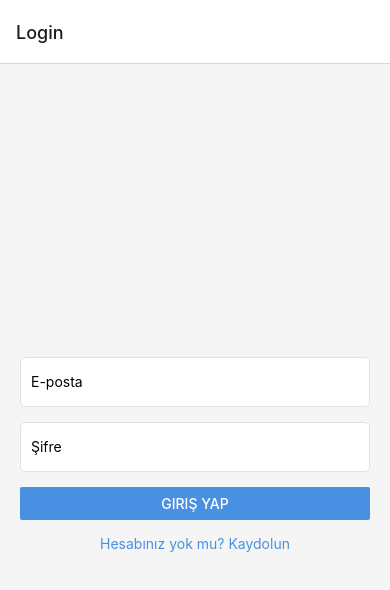
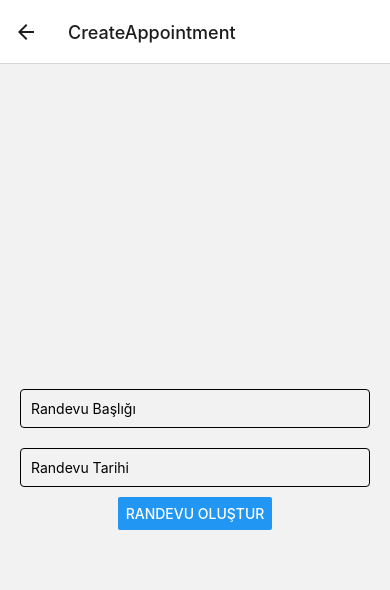
Before and after one commit to AliEl-Hallak/H-Randevu-Sistemi-React-Native, a React Native app: screen /CreateAppointment in a window 390 px wide. Shown: the top 590 px of the page. Built offline with nearby package versions, Linux system fonts and the light colour scheme.

Commit message:
Listeleme Ekleme islemi

```diff
--- a/App.js
+++ b/App.js
@@ -3,20 +3,29 @@ import React from 'react';
 import { NavigationContainer } from '@react-navigation/native';
 import { createNativeStackNavigator } from '@react-navigation/native-stack';
 import LoginScreen from './screens/LoginScreen';
+import CreateAppointmentScreen from './screens/CreateAppointmentScreen';
 import RegistrationScreen from './screens/RegistrationScreen';
 import AppointmentScreen from './screens/AppointmentScreen';
 import AdminScreen from './screens/AdminScreen';
+import ListAppointmentsScreen from './screens/ListAppointmentsScreen';
 import { signOut } from '@firebase/auth';
+import ListOneAppointmentsScreen from './screens/ListOneAppointmentsScreen';
+
 const Stack = createNativeStackNavigator();
 
 const App = () => {
   return (
     <NavigationContainer>
       <Stack.Navigator initialRouteName="Login">
+
         <Stack.Screen name="Login" component={LoginScreen} />
         <Stack.Screen name="Register" component={RegistrationScreen} />
         <Stack.Screen name="Appointment" component={AppointmentScreen} />
         <Stack.Screen name="Admin" component={AdminScreen} />
+        <Stack.Screen name="ListAppointments" component={ListAppointmentsScreen} />
+        <Stack.Screen name="ListoneAppointments" component={ListOneAppointmentsScreen} />
+        <Stack.Screen name="CreateAppointment" component={CreateAppointmentScreen} />
+
       </Stack.Navigator>
     </NavigationContainer>
   );
--- a/package.json
+++ b/package.json
@@ -10,7 +10,8 @@
   },
   "dependencies": {
     "@firebase/auth": "^1.5.0",
-    "@react-native-async-storage/async-storage": "1.18.2",
+    "@react-native-async-storage/async-storage": "^1.18.2",
+    "@react-native-community/datetimepicker": "github:react-native-community/datetimepicker",
     "@react-navigation/native": "^6.1.9",
     "@react-navigation/native-stack": "^6.9.17",
     "expo": "~49.0.15",
--- a/screens/AdminScreen.js
+++ b/screens/AdminScreen.js
@@ -19,19 +19,42 @@ const AdminScreen = ({ navigation, route }) => {
 
     return (
         <View style={styles.container}>
+<TouchableOpacity
+        style={styles.card}
+        onPress={() => navigation.navigate('ListAppointments')}>
+        <Text style={styles.cardTitle}>Randevuları Listele</Text>
+      </TouchableOpacity>
+
+      <TouchableOpacity
+        style={styles.card}
+        onPress={() => {/* Doktor ekleme işlevi */}}>
+        <Text style={styles.cardTitle}>Doktor Ekle</Text>
+      </TouchableOpacity>
+
             <Text>Merhaba, {email}</Text>
+
         </View>
     );
 };
 
 const styles = StyleSheet.create({
     container: {
-        flex: 1,
-        justifyContent: 'center',
-        alignItems: 'center',
-        backgroundColor: '#f5f5f5',
+      flex: 1,
+      padding: 20,
+      alignItems: 'center',
     },
-    // Diğer stil tanımlamaları
-});
+    card: {
+      width: '90%',
+      padding: 20,
+      marginVertical: 10,
+      backgroundColor: '#4a90e2',
+      borderRadius: 10,
+    },
+    cardTitle: {
+      color: 'white',
+      fontWeight: 'bold',
+      textAlign: 'center',
+    },
+  });
 
 export default AdminScreen;
--- a/screens/AppointmentScreen.js
+++ b/screens/AppointmentScreen.js
@@ -18,6 +18,19 @@ const AppointmentScreen = ({ navigation, route }) => {
 
     return (
         <View style={styles.container}>
+            <TouchableOpacity
+        style={styles.card}
+        onPress={() => navigation.navigate('CreateAppointment')}>
+        <Text style={styles.cardTitle}>Randevu olustur</Text>
+      </TouchableOpacity>
+
+      <TouchableOpacity
+        style={styles.card}
+        onPress={() => navigation.navigate('ListoneAppointments')}>
+        <Text style={styles.cardTitle}>Randevu listele</Text>
+      </TouchableOpacity>
+
+
             <Text>Merhaba, {email}</Text>
         </View>
     );
@@ -25,12 +38,23 @@ const AppointmentScreen = ({ navigation, route }) => {
 
 const styles = StyleSheet.create({
     container: {
-        flex: 1,
-        justifyContent: 'center',
-        alignItems: 'center',
-        backgroundColor: '#f5f5f5',
+      flex: 1,
+      padding: 20,
+      alignItems: 'center',
     },
-    // Diğer stil tanımlamaları
-});
+    card: {
+      width: '90%',
+      padding: 20,
+      marginVertical: 10,
+      backgroundColor: '#4a90e2',
+      borderRadius: 10,
+    },
+    cardTitle: {
+      color: 'white',
+      fontWeight: 'bold',
+      textAlign: 'center',
+    },
+  });
+
 
 export default AppointmentScreen;
--- /dev/null
+++ b/screens/CreateAppointmentScreen.js
@@ -0,0 +1,65 @@
+import React, { useState } from 'react';
+import { View, Text, TextInput, Button, StyleSheet, Alert } from 'react-native';
+import { FIRESTORE_DB } from '../FirebasseConfig';
+import { addDoc, collection } from 'firebase/firestore';
+import { getAuth } from 'firebase/auth';
+
+const CreateAppointmentScreen = () => {
+const [appointmentTitle, setAppointmentTitle] = useState('');
+  const [appointmentDate, setAppointmentDate] = useState('');
+
+  const handleCreateAppointment = async () => {
+    try {
+        const auth = getAuth();
+    const user = auth.currentUser;
+    const userEmail = user.email;
+    const userId = user.uid;
+
+    await addDoc(collection(FIRESTORE_DB, 'appointments'), {
+        title: appointmentTitle,
+        date: appointmentDate,
+        userId: userId, // Kullanıcının UID'sini ekleme
+        userEmail: userEmail, // Kullanıcının e-posta adresini ekleme
+      });
+
+      Alert.alert('Başarılı', 'Randevu oluşturuldu');
+    } catch (error) {
+      Alert.alert('Hata', 'Randevu oluşturulamadı');
+    }
+  };
+
+
+  return (
+    <View style={styles.container}>
+   <TextInput
+  style={styles.input}
+  value={appointmentTitle}
+  onChangeText={setAppointmentTitle}
+  placeholder="Randevu Başlığı"
+/>
+      <TextInput
+        style={styles.input}
+        value={appointmentDate}
+        onChangeText={setAppointmentDate}
+        placeholder="Randevu Tarihi"
+      />
+      <Button title="Randevu Oluştur" onPress={handleCreateAppointment} />
+    </View>
+  );
+};
+const styles = StyleSheet.create({
+    container: {
+      flex: 1,
+      justifyContent: 'center',
+      alignItems: 'center',
+      padding: 20,
+    },
+    input: {
+      width: '100%',
+      marginVertical: 10,
+      borderWidth: 1,
+      padding: 10,
+      borderRadius: 4,
+    },
+  });
+export default CreateAppointmentScreen;
--- /dev/null
+++ b/screens/ListAppointmentsScreen.js
@@ -0,0 +1,54 @@
+import React, { useState, useEffect } from 'react';
+import { View, Text, FlatList, StyleSheet } from 'react-native';
+import { FIRESTORE_DB } from '../FirebasseConfig';
+import { collection, getDocs } from 'firebase/firestore';
+
+const ListAppointmentsScreen = () => {
+  const [appointments, setAppointments] = useState([]);
+
+  useEffect(() => {
+    const fetchAppointments = async () => {
+      const querySnapshot = await getDocs(collection(FIRESTORE_DB, 'appointments'));
+      const fetchedAppointments = querySnapshot.docs.map(doc => ({
+        id: doc.id,
+        ...doc.data(),
+      }));
+      setAppointments(fetchedAppointments);
+    };
+
+    fetchAppointments();
+  }, []);
+
+  return (
+    <View style={styles.container}>
+      <FlatList
+        data={appointments}
+        keyExtractor={item => item.id}
+        renderItem={({ item }) => (
+          <View style={styles.appointmentItem}>
+            <Text style={styles.title}>{item.title}</Text>
+            <Text>{item.date}</Text>
+            <Text>{item.userEmail}</Text>
+          </View>
+        )}
+      />
+    </View>
+  );
+};
+
+const styles = StyleSheet.create({
+  container: {
+    flex: 1,
+    padding: 20,
+  },
+  appointmentItem: {
+    padding: 20,
+    borderBottomWidth: 1,
+    borderBottomColor: '#ddd',
+  },
+  title: {
+    fontWeight: 'bold',
+  },
+});
+
+export default ListAppointmentsScreen;
--- /dev/null
+++ b/screens/ListOneAppointmentsScreen.js
@@ -0,0 +1,58 @@
+import React, { useState, useEffect } from 'react';
+import { View, Text, FlatList, StyleSheet } from 'react-native';
+import { FIRESTORE_DB, FIREBASE_AUTH } from '../FirebasseConfig';
+import { collection, query, where, getDocs } from 'firebase/firestore';
+
+const ListOneAppointmentsScreen = () => {
+  const [appointments, setAppointments] = useState([]);
+  const userId = FIREBASE_AUTH.currentUser ? FIREBASE_AUTH.currentUser.uid : null;
+
+  useEffect(() => {
+    const fetchAppointments = async () => {
+      if (userId) {
+        // Kullanıcıya ait randevuları Firestore'dan çekme
+        const q = query(collection(FIRESTORE_DB, 'appointments'), where('userId', '==', userId));
+        const querySnapshot = await getDocs(q);
+        const fetchedAppointments = querySnapshot.docs.map(doc => ({
+          id: doc.id,
+          ...doc.data(),
+        }));
+        setAppointments(fetchedAppointments);
+      }
+    };
+
+    fetchAppointments();
+  }, [userId]);
+
+  return (
+    <View style={styles.container}>
+      <FlatList
+        data={appointments}
+        keyExtractor={item => item.id}
+        renderItem={({ item }) => (
+          <View style={styles.appointmentItem}>
+            <Text style={styles.title}>{item.title}</Text>
+            <Text>{item.date}</Text>
+          </View>
+        )}
+      />
+    </View>
+  );
+};
+
+const styles = StyleSheet.create({
+  container: {
+    flex: 1,
+    padding: 20,
+  },
+  appointmentItem: {
+    padding: 20,
+    borderBottomWidth: 1,
+    borderBottomColor: '#ddd',
+  },
+  title: {
+    fontWeight: 'bold',
+  },
+});
+
+export default ListOneAppointmentsScreen;
--- a/screens/LoginScreen.js
+++ b/screens/LoginScreen.js
@@ -17,7 +17,7 @@ const LoginScreen = ({ navigation }) => {
     try {
       // Firebase ile giriş yapma işlemi
       const userCredential = await signInWithEmailAndPassword(FIREBASE_AUTH, email, password);
-      if (userCredential.user.uid === "6KW5dvAl36fdoKVqhu9DVUPBpD92") {
+      if (userCredential.user.uid === "xfkDERfdaMhMYZ8yqBI7iwNfb5V2") {
         const userEmail = userCredential.user.email;
         // Belirtilen UID'ye sahip kullanıcı için Admin ekranına yönlendir
         navigation.navigate('Admin', { email: userEmail });
```
Also changed, not shown: 1 other file (tests, documents, lock files or other folders).
